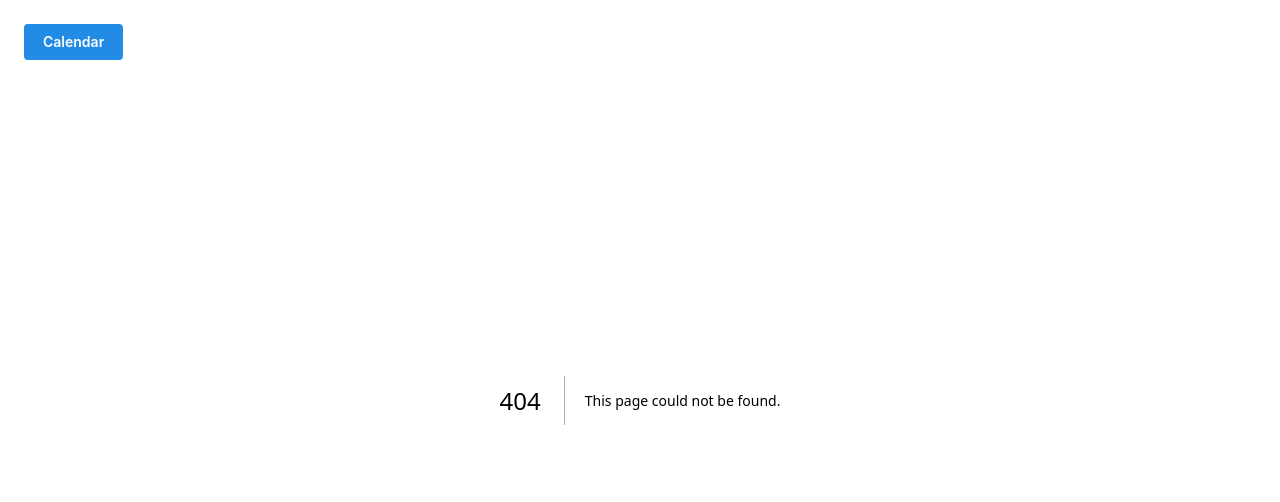
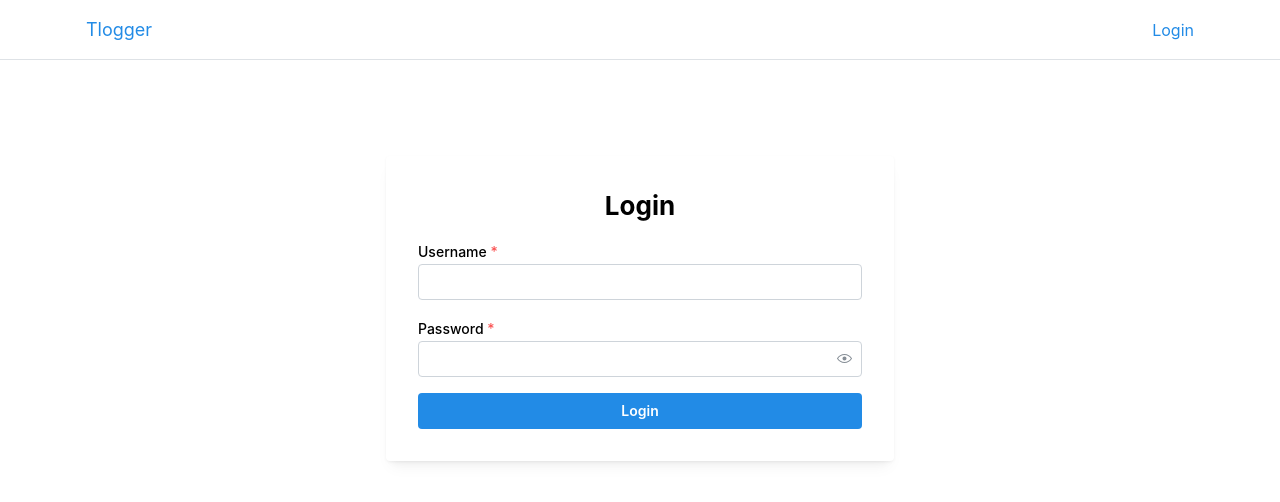
Before and after one commit to zhukovsergei/tlogger, a Next.js app in the folder app/frontend/: page /login in a window 1280 px wide. Before the commit this address had no page. Shown: the top 502 px of the page. Built offline with nearby package versions, Linux system fonts and the light colour scheme.

Commit message:
Refactor main page. Added navbar, auth page, welcome page.

```diff
--- a/app/frontend/app/layout.tsx
+++ b/app/frontend/app/layout.tsx
@@ -2,34 +2,37 @@ import '@mantine/core/styles.css';
 import '@mantine/dates/styles.css';
 
 import React from 'react';
-import { ColorSchemeScript, mantineHtmlProps, MantineProvider } from '@mantine/core';
 import { theme } from '@/theme';
-import { CalendarDrawer } from '@/components/CalendarDrawer';
+import { MantineProvider, AppShell, AppShellHeader, AppShellMain, Container, Group, Anchor } from '@mantine/core';
+import Link from 'next/link';
 
 export const metadata = {
-  title: 'Mantine Next.js template',
-  description: 'I am using Mantine with Next.js!',
+  title: 'Tlogger',
+  description: 'Track your daily logs easily and securely.',
 };
 
-export default function RootLayout({ children }: { children: any }) {
+export default function RootLayout({ children }) {
   return (
-    <html lang="en" {...mantineHtmlProps}>
-      <head>
-        <ColorSchemeScript />
-        <link rel="shortcut icon" href="/favicon.svg" />
-        <meta
-          name="viewport"
-          content="minimum-scale=1, initial-scale=1, width=device-width, user-scalable=no"
-        />
-      </head>
+    <html lang="en">
       <body>
-
         <MantineProvider theme={theme}>
-
-          <CalendarDrawer />
-
-          {children}
-
+          <AppShell header={{ height: 60 }} padding="md">
+            <AppShellHeader>
+              <Container size="lg" style={{ display: 'flex', justifyContent: 'space-between', alignItems: 'center', height: 60 }}>
+                <Anchor component={Link} href="/" size="lg" underline="never">
+                  Tlogger
+                </Anchor>
+                <Group>
+                  <Anchor component={Link} href="/login" size="md" underline="hover">
+                    Login
+                  </Anchor>
+                </Group>
+              </Container>
+            </AppShellHeader>
+            <AppShellMain>
+              {children}
+            </AppShellMain>
+          </AppShell>
         </MantineProvider>
       </body>
     </html>
--- /dev/null
+++ b/app/frontend/app/login/page.tsx
@@ -0,0 +1,40 @@
+'use client';
+import { useState } from 'react';
+import { TextInput, PasswordInput, Button, Paper, Title, Container } from '@mantine/core';
+
+export default function LoginPage() {
+  const [username, setUsername] = useState('');
+  const [password, setPassword] = useState('');
+
+  const handleSubmit = (e: React.FormEvent) => {
+    e.preventDefault();
+    // TODO: handle login
+  };
+
+  return (
+    <Container size="xs" style={{ marginTop: 80 }}>
+      <Paper p="xl" shadow="sm">
+        <Title order={2} align="center" mb="md">Login</Title>
+        <form onSubmit={handleSubmit}>
+          <TextInput
+            label="Username"
+            value={username}
+            onChange={e => setUsername(e.target.value)}
+            required
+            mb="md"
+          />
+          <PasswordInput
+            label="Password"
+            value={password}
+            onChange={e => setPassword(e.target.value)}
+            required
+            mb="md"
+          />
+          <Button type="submit" fullWidth mt="md">
+            Login
+          </Button>
+        </form>
+      </Paper>
+    </Container>
+  );
+}
```
Also changed, not shown: app/frontend/app/page.tsx (+2 -14 lines), app/frontend/components/Navbar/Navbar.tsx (added, +19 -0 lines), app/frontend/components/Welcome/Welcome.tsx (+10 -19 lines).
